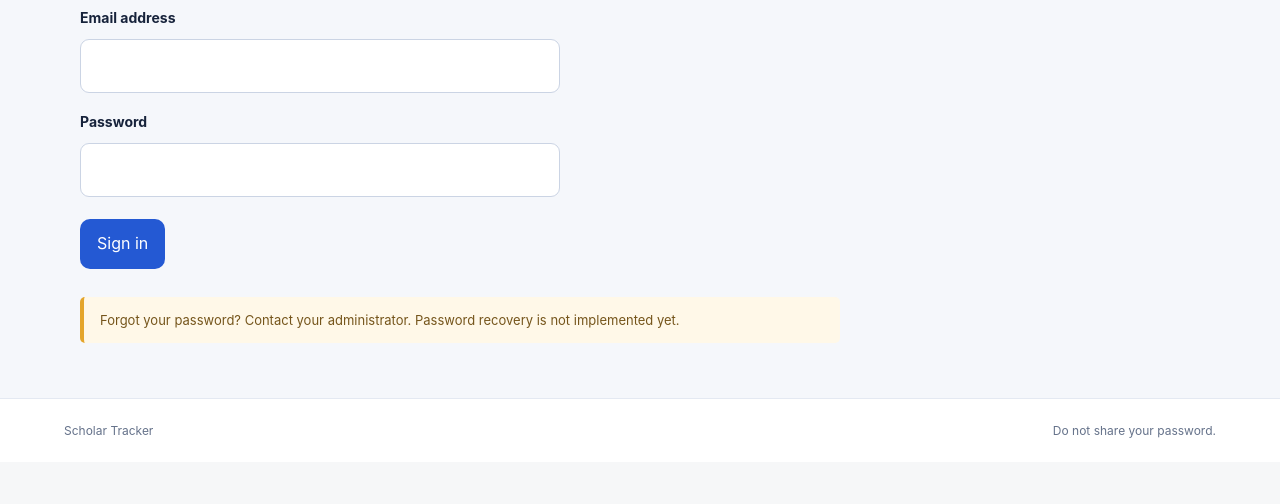
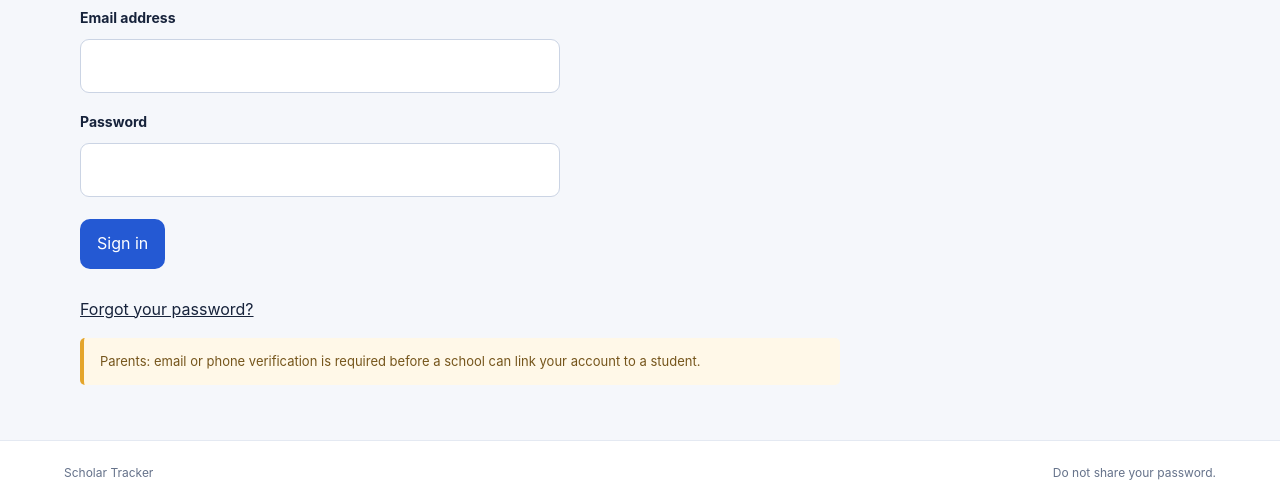
Before and after one commit to sarateoguye-sudo/schoolar-tacker, a Flask app: page /login in a window 1280 px wide. Shown: the part 338-842 px from the top of the page. Before the commit the page ends 776 px from the top, so only its background shows below. Run offline with Flask 3, Linux system fonts and the light colour scheme.

Commit message:
Add password recovery and optional Google sign-in links

```diff
--- a/templates/login.html
+++ b/templates/login.html
@@ -8,4 +8,7 @@
 <label for="email">Email address</label><input id="email" name="email" type="email" autocomplete="username" required maxlength="254">
 <label for="password">Password</label><input id="password" name="password" type="password" autocomplete="current-password" required>
 <button class="primary-button" type="submit">Sign in</button>
-</form><p class="notice">Forgot your password? Contact your administrator. Password recovery is not implemented yet.</p></section></main><footer><span>Scholar Tracker</span><span>Do not share your password.</span></footer></body></html>
+</form>
+<p><a href="{{ url_for('forgot_password') }}">Forgot your password?</a></p>
+{% if google_sign_in_enabled %}<p><a class="primary-button" href="{{ url_for('google_login') }}">Continue with Google</a></p>{% endif %}
+<p class="notice">Parents: email or phone verification is required before a school can link your account to a student.</p></section></main><footer><span>Scholar Tracker</span><span>Do not share your password.</span></footer></body></html>
```
